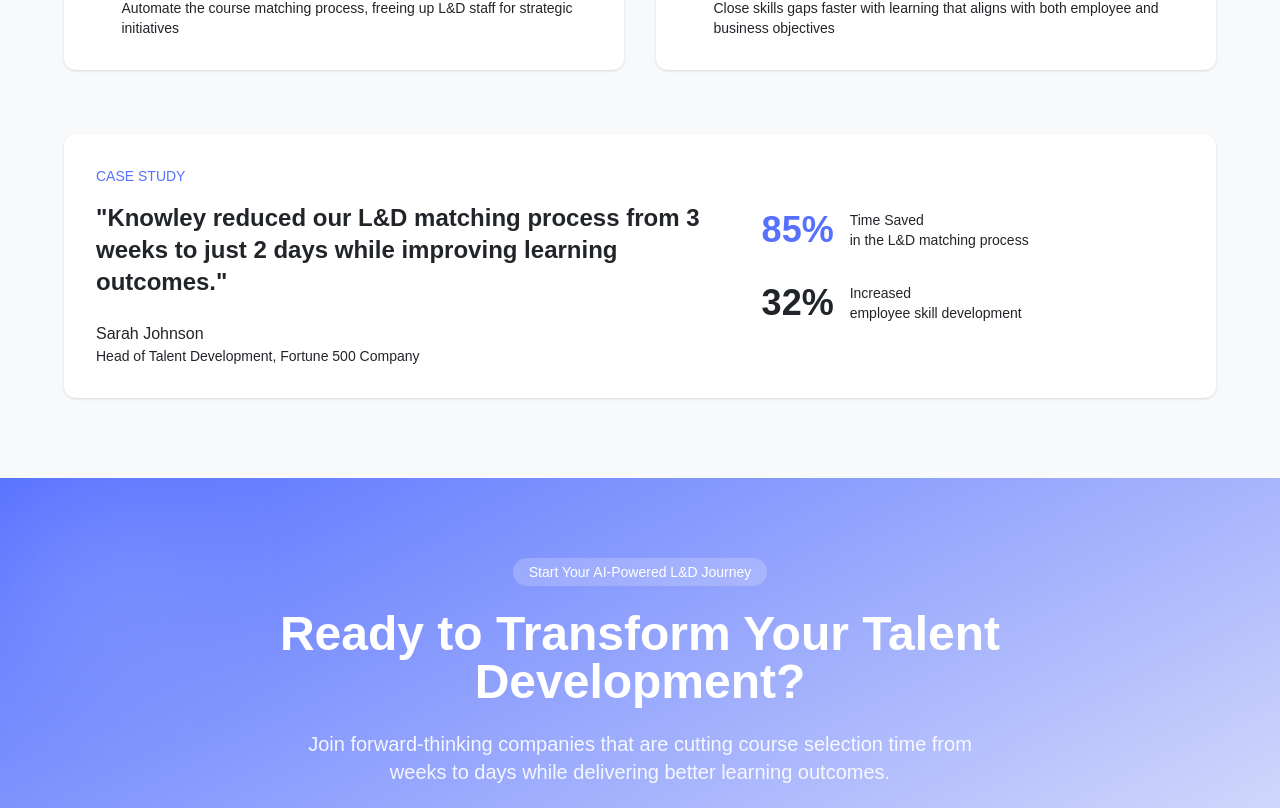
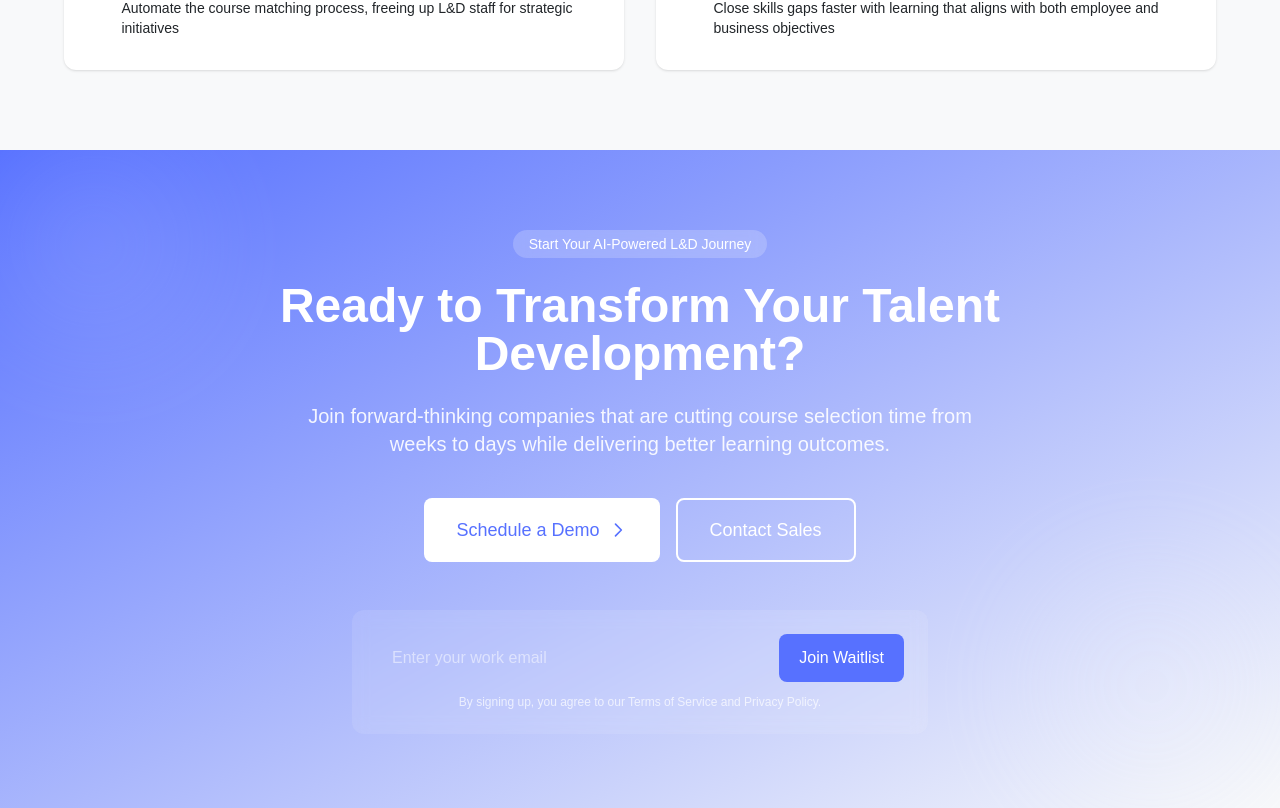
Before and after one commit to Grihladin/knowley_landing_page, a Next.js app: page / in a window 1280 px wide. Shown: the part 2932-3740 px from the top of the page. Built offline with nearby package versions, Linux system fonts and the light colour scheme.

Commit message:
remooved case study

```diff
--- a/app/page.tsx
+++ b/app/page.tsx
@@ -414,37 +414,6 @@
               </div>
             </div>
 
-            <div className="mt-16 bg-white p-8 rounded-xl shadow-sm">
-              <div className="flex flex-col md:flex-row items-center gap-8">
-                <div className="md:w-3/5 space-y-4">
-                  <div className="text-sm font-medium text-primary">CASE STUDY</div>
-                  <h3 className="text-2xl font-bold">
-                    "Knowley reduced our L&D matching process from 3 weeks to just 2 days while improving learning outcomes."
-                  </h3>
-                  <div className="pt-2">
-                    <div className="font-medium">Sarah Johnson</div>
-                    <div className="text-sm text-gray-dark">Head of Talent Development, Fortune 500 Company</div>
-                  </div>
-                </div>
-                <div className="md:w-2/5">
-                  <div className="flex items-center gap-4">
-                    <div className="text-4xl font-bold text-primary">85%</div>
-                    <div className="text-sm">
-                      <div className="font-medium">Time Saved</div>
-                      <div className="text-gray-dark">in the L&D matching process</div>
-                    </div>
-                  </div>
-                  <div className="w-full h-px bg-gray my-4"></div>
-                  <div className="flex items-center gap-4">
-                    <div className="text-4xl font-bold text-success">32%</div>
-                    <div className="text-sm">
-                      <div className="font-medium">Increased</div>
-                      <div className="text-gray-dark">employee skill development</div>
-                    </div>
-                  </div>
-                </div>
-              </div>
-            </div>
           </div>
         </section>
 
@@ -564,7 +533,7 @@
           </div>
 
           <div className="border-t border-gray pt-8 flex flex-col md:flex-row justify-between items-center">
-            <p className="text-base text-gray-dark mb-4 md:mb-0">© 2024 Knowley. All rights reserved.</p>
+            <p className="text-base text-gray-dark mb-4 md:mb-0">© 2025 Knowley. All rights reserved.</p>
             <div className="flex space-x-8 text-base">
               <a href="#" className="text-gray-dark hover:text-primary transition-colors">Privacy Policy</a>
               <a href="#" className="text-gray-dark hover:text-primary transition-colors">Terms of Service</a>
```
